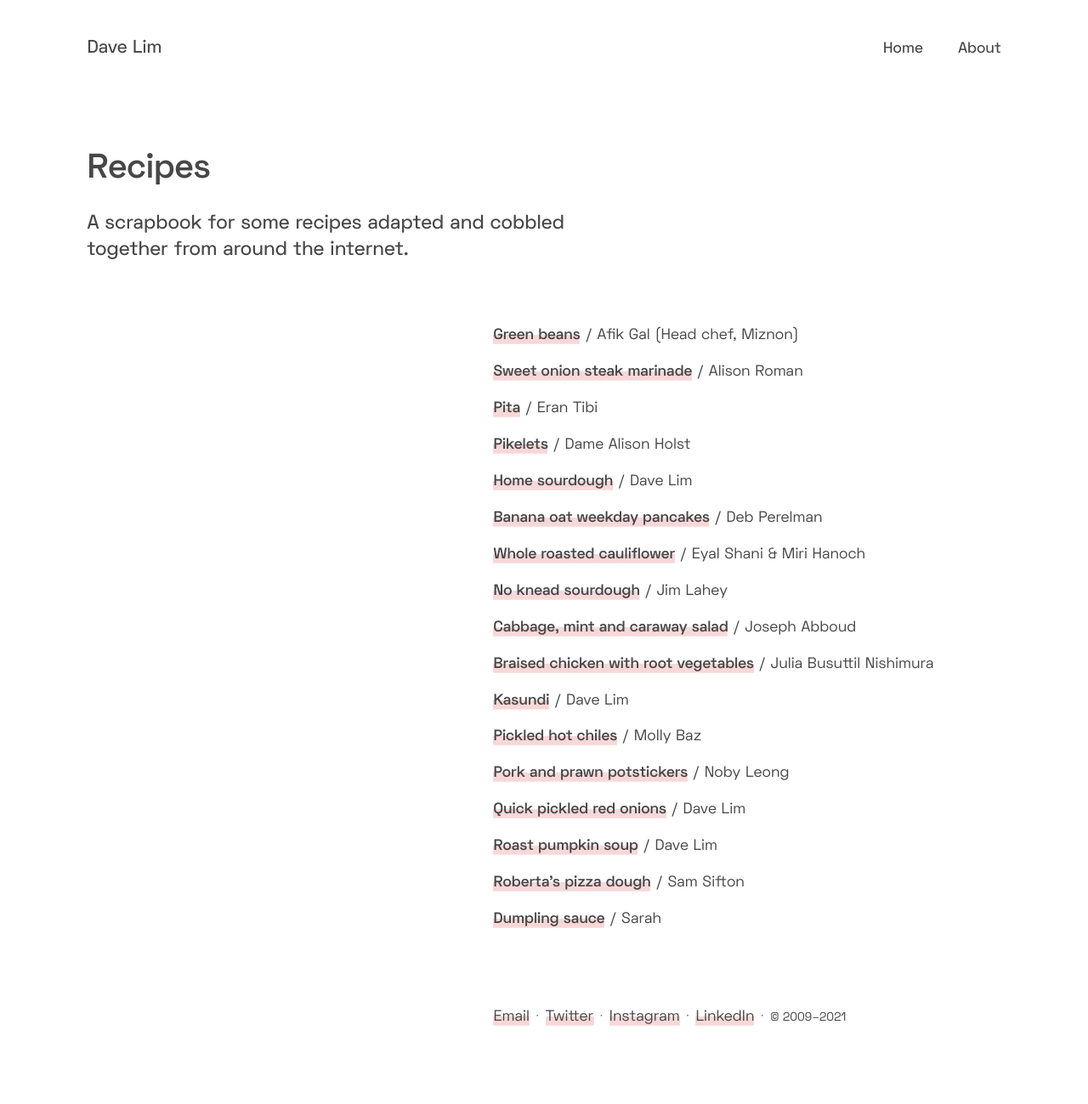
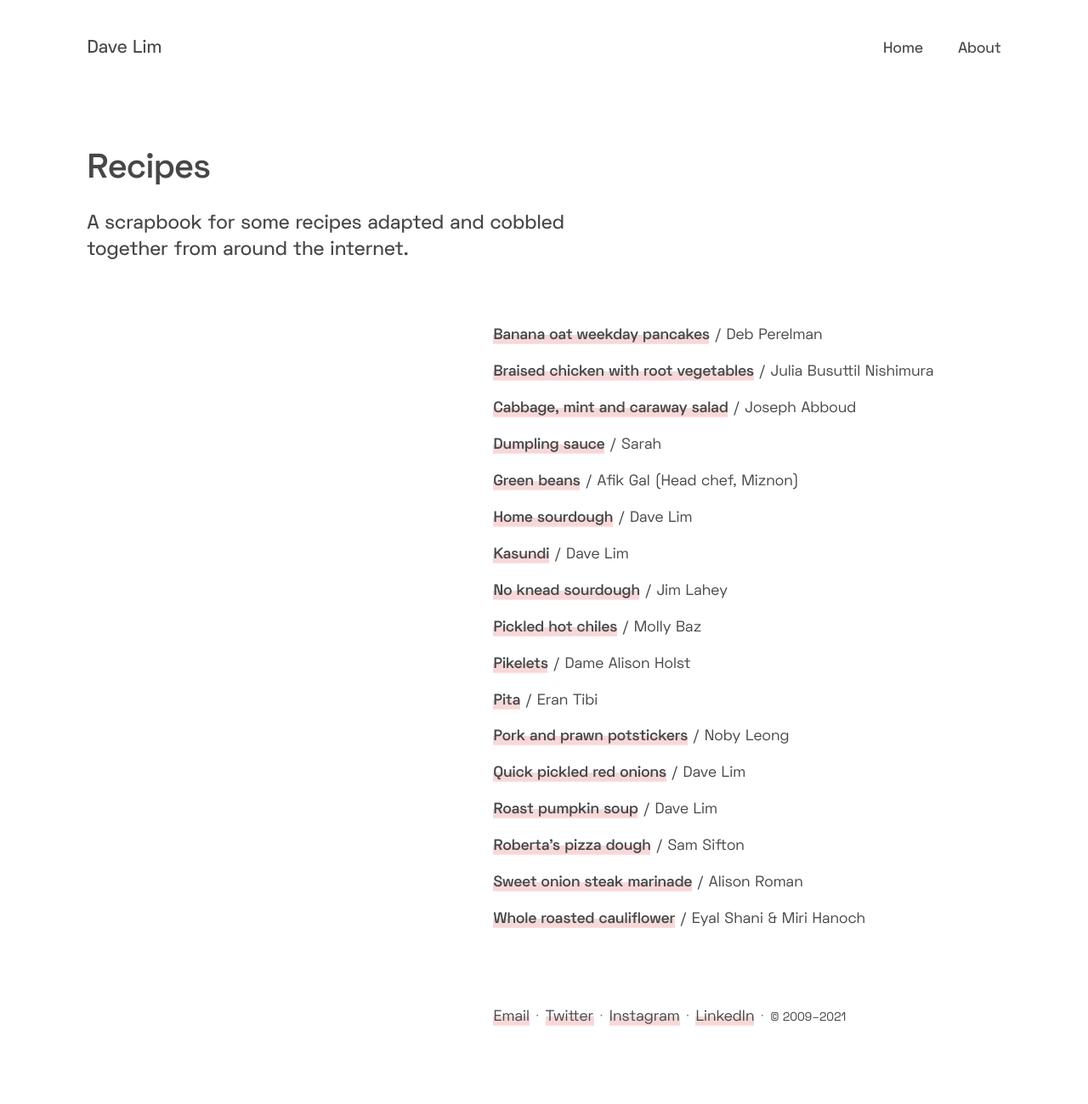
Before and after one commit to dlimiter/dlimiter.github.io, a Jekyll site: the page built from recipes.html, in a window 1280 px wide. Shown: the whole page at 85% size. Built offline with Jekyll 4.4.1, drawn with Linux system fonts in a browser that asks for light colours.

Commit message:
Sorts recipes by title

```diff
--- a/recipes.html
+++ b/recipes.html
@@ -15,7 +15,8 @@ layout: default
   <div class="">
   </div>
   <div class="">
-    {% for recipe in site.recipes %}
+    {% assign recipes_sorted = site.recipes | sort: "title" %}
+    {% for recipe in recipes_sorted %}
     <p class="colspan-2">
       <strong><a href="{{ recipe.url }}">{{ recipe.title }}</a></strong>
       {% unless recipe.author == nil %}
```
